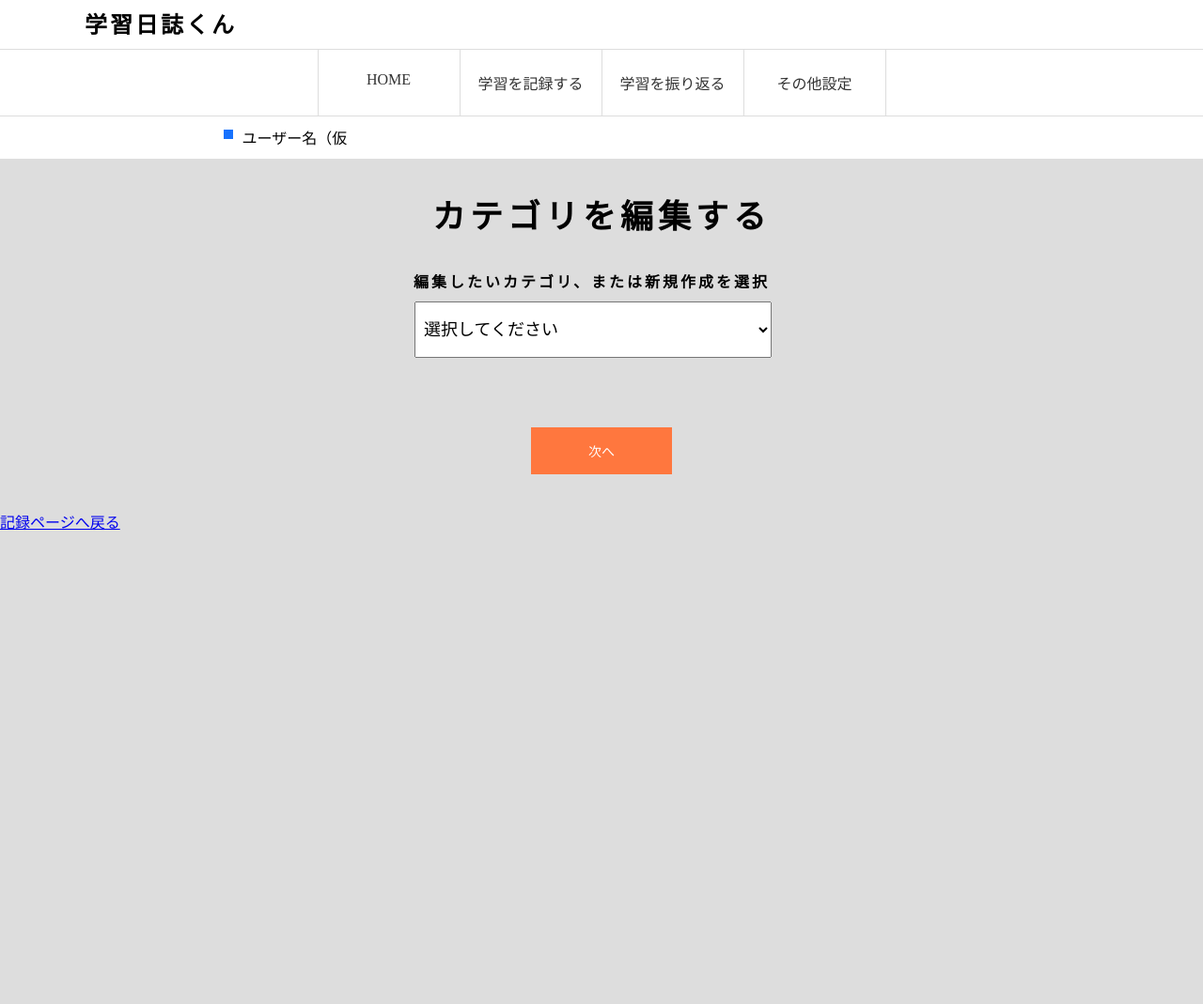
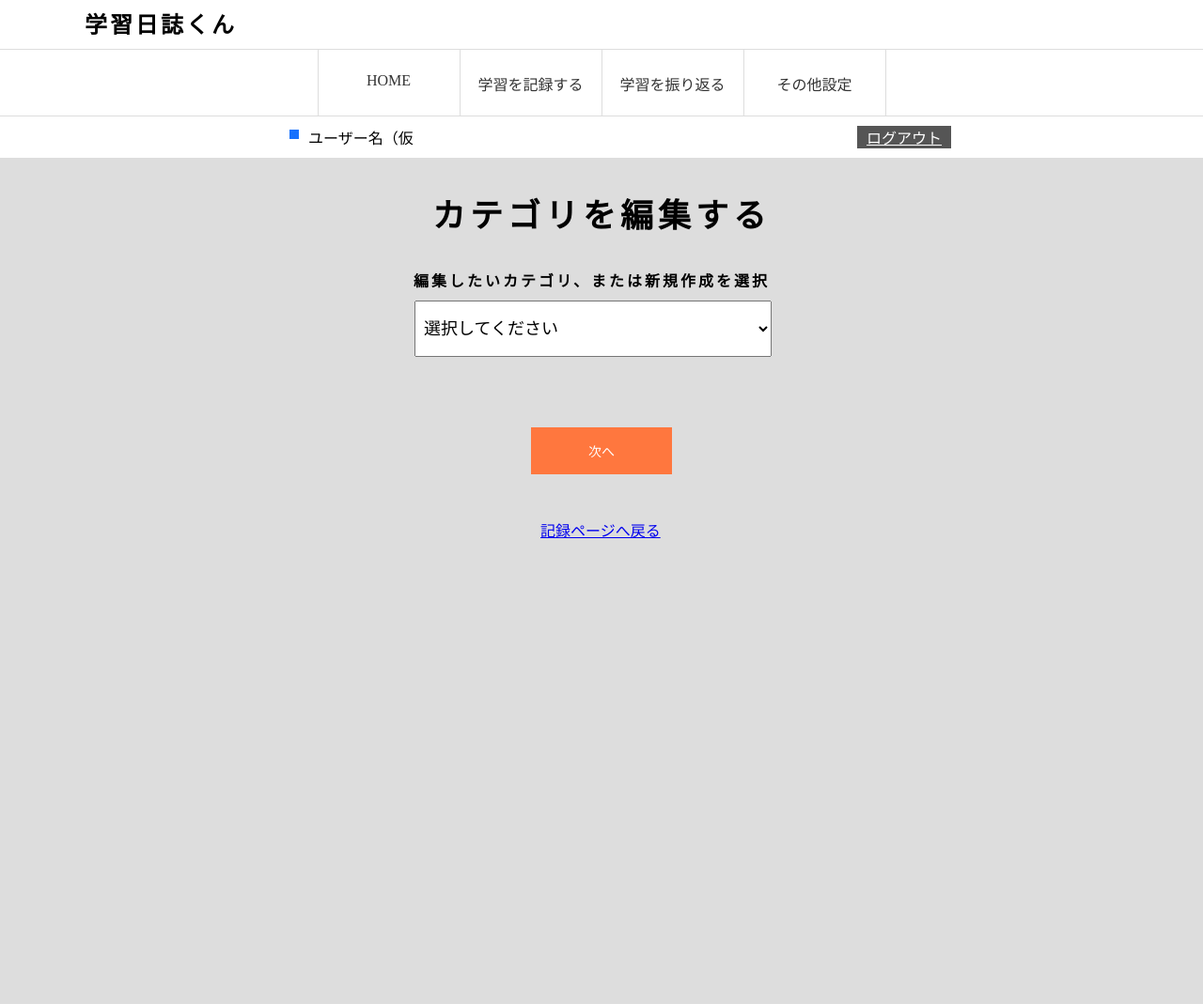
Before and after one commit to aizwellenstan/yuki_Portfolio, a PHP site: page /Edit_Category.php in a window 1280 px wide. Shown: the whole page at 94% size. After the commit the page ends 573 px from the top, so only its background shows below. Run offline with PHP 8.4, Linux system fonts and the light colour scheme.

Commit message:
ログアウトボタン追加

```diff
--- a/Edit_Category.php
+++ b/Edit_Category.php
@@ -39,7 +39,7 @@
 
     </div>
 
- <a id=i_jump href="FillOut.php">記録ページへ戻る</a>
+ <a class="i_jump" href="FillOut.php">記録ページへ戻る</a>
   </main>
 </body>
 <style>
@@ -60,7 +60,7 @@ main{
     display: block;
     margin: 0 auto;
     padding: 10px;
-    width: 110px;
+    width: 130px;
   }
 
   select {
--- a/Edit_study.php
+++ b/Edit_study.php
@@ -159,5 +159,4 @@
     margin-right: 10px;
     float: left;
   }
-  }
 </style>
--- a/header.php
+++ b/header.php
@@ -51,7 +51,7 @@
     text-decoration: none;
     color: #333;
     display: block;
-    height: 70px;
+    padding: 1px 0px;
     width: 150px;
   }
 
@@ -60,26 +60,39 @@
     background-color: #fff;
   }
 
-  .stauts-user {
-    width: 805px;
-    margin: 0 auto;
-    margin-top: 9px;
-    height: 35px;
-  }
-
-  .stauts-user p {
-    padding-left: 10px;
-   margin: 10px;
-  }
+  .stauts-user {}
 
   .stauts-user span {
     float: left;
   }
 
+  .stauts-user p {
+    margin: 0;
+    float: left;
+    margin-left: 10px;
+  }
 
+  .logout {
+    float: right;
+    display: block;
+    background-color: #555;
+    width: 100px;
+  }
+  .logout a{
+    color: #fff;
+    margin-left: 10px;
+  }
+
+  .stauts {
+    list-style: none;
+    width: 55%;
+    margin: 0 auto;
+    height: 34px;
+    margin-top: 10px;
+  }
 </style>
 <header>
-  <div >
+  <div>
     <div class="first_header">
       <h1>学習日誌くん</h1>
     </div>
@@ -109,12 +122,13 @@
     </div>
     </nav>
   </div>
-
-  <div class="stauts-user">
-    <span><img src="img/user_icon.jpeg" alt=""></span>
-    <p>ユーザー名（仮</p>
-  </div>
-  <div stauts-logout>
-    <a title="ログアウト" href="TopPage.php"></a>
-  </div>
+  <ul class="stauts">
+    <li class="stauts-user">
+      <span><img src="img/user_icon.jpeg" alt=""></span>
+      <p>ユーザー名（仮</p>
+    </li>
+    <li class="logout">
+      <a href="TopPage.php">ログアウト</a>
+    </li>
+  </ul>
 </header>
```
